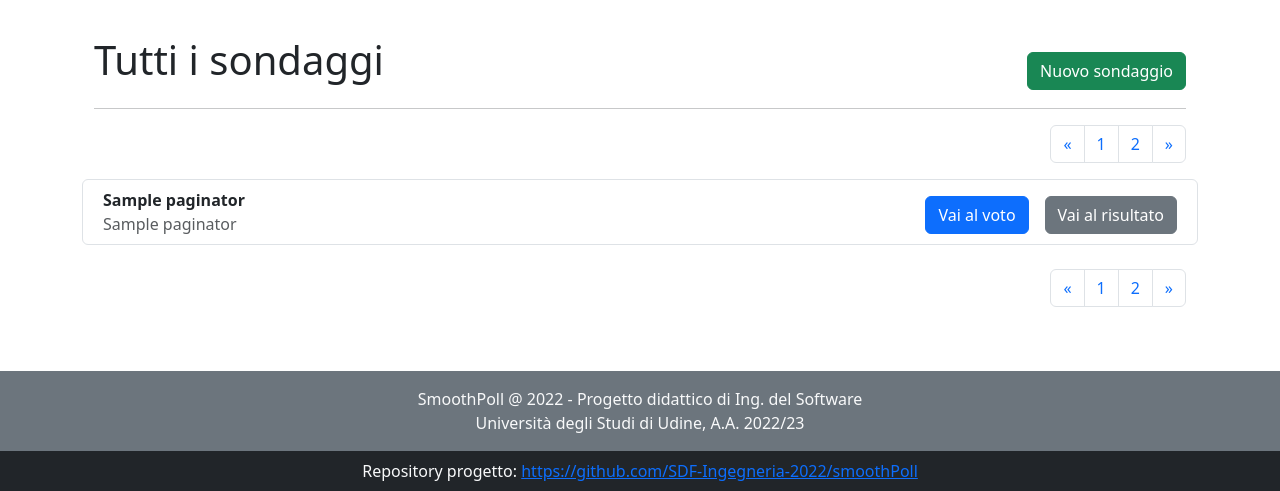
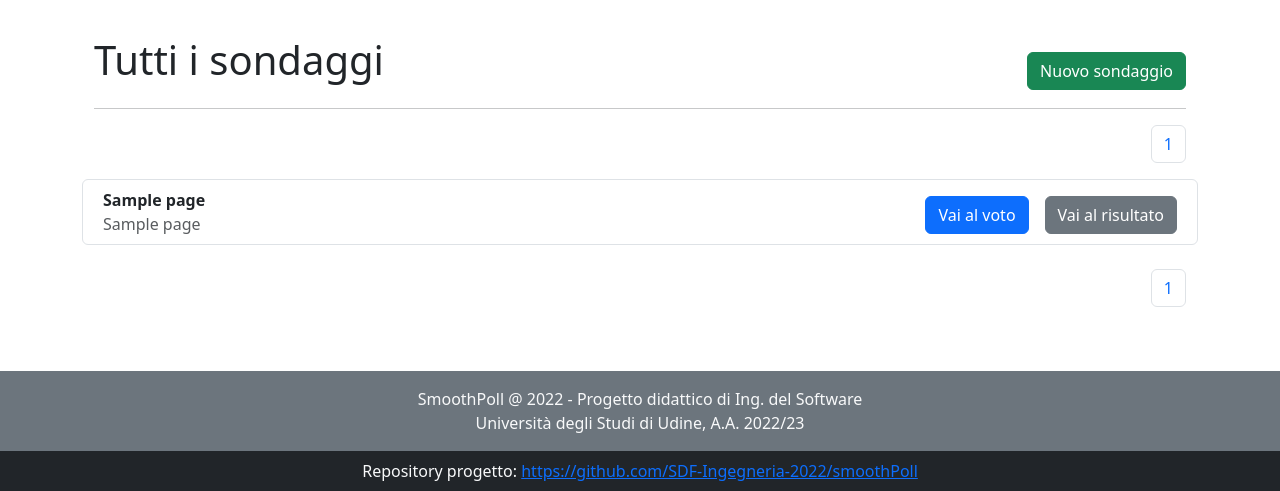
Before and after one commit to SDF-Ingegneria-2022/smoothPoll, a Django app: template polls/templates/polls/all_polls.html in a window 1280 px wide. Shown: the part 321-812 px from the top of the page. Run offline with Django 4.2, Linux system fonts and the light colour scheme; the template is opened without the code that fills it: most values are stand-ins (such as "Sample title", 1, 10 or a date in 2020); parts of the project's set-up code (start-up, migrations or seed data) failed here and were passed over; some libraries are stand-ins or nearby versions.

Commit message:
feat: added page nav logic

```diff
--- a/polls/templates/polls/all_polls.html
+++ b/polls/templates/polls/all_polls.html
@@ -24,18 +24,24 @@
         <div class="col-2">
             <nav aria-label="Page navigation example">
                 <ul class="pagination float-end mt-3">
+                    {% if page.has_previous %}
                         <li class="page-item">
-                    <a class="page-link" href="#" aria-label="Previous">
+                            <a class="page-link" href="{{page.number|add:-1}}" aria-label="Previous">
                                 <span aria-hidden="true">&laquo;</span>
                             </a>
                         </li>
-                    <li class="page-item"><a class="page-link " href="#">1</a></li>
-                    <li class="page-item"><a class="page-link" href="#">2</a></li>
+
+                    {% endif %}
+                        <li class="page-item"><a class="page-link " href="{{page.number}}">{{page.number}}</a></li>
+
+                    {% if page.has_next %}
                     <li class="page-item">
-                    <a class="page-link" href="#" aria-label="Next">
+
+                        <a class="page-link" href="{{page.number|add:1}}" aria-label="Next">
                             <span aria-hidden="true">&raquo;</span>
                         </a>
                     </li>
+                    {% endif %}
                 </ul>
             </nav>
         </div>
@@ -43,7 +49,7 @@
 
     {# Poll list#}
     <div class="list-group">
-        {% for poll in paginator.object_list %}
+        {% for poll in page.object_list %}
             <div class="d-grid">
             <div class="row p-2 rounded border mb-2">
                 <div class="col-6">
@@ -67,18 +73,24 @@
         <div class="col-4">
            <nav aria-label="Page navigation example">
                 <ul class="pagination float-end mt-3">
+                    {% if page.has_previous %}
                         <li class="page-item">
-                    <a class="page-link" href="#" aria-label="Previous">
+                            <a class="page-link" href="{{page.number|add:-1}}" aria-label="Previous">
                                 <span aria-hidden="true">&laquo;</span>
                             </a>
                         </li>
-                    <li class="page-item"><a class="page-link" href="#">1</a></li>
-                    <li class="page-item"><a class="page-link" href="#">2</a></li>
+
+                    {% endif %}
+                        <li class="page-item"><a class="page-link " href="{{page.number}}">{{page.number}}</a></li>
+
+                    {% if page.has_next %}
                     <li class="page-item">
-                    <a class="page-link" href="#" aria-label="Next">
+
+                        <a class="page-link" href="{{page.number|add:1}}" aria-label="Next">
                             <span aria-hidden="true">&raquo;</span>
                         </a>
                     </li>
+                    {% endif %}
                 </ul>
             </nav>
         </div>
--- a/polls/urls.py
+++ b/polls/urls.py
@@ -4,7 +4,7 @@ from . import views
 
 app_name = 'polls'
 urlpatterns = [
-    path('', views.all_polls, name='all_polls'),
+    path('<int:page>', views.all_polls, name='all_polls'),
     path('dummy/', views.dummy, name='dummy'),
     path('dummy/conferma-voto/', views.submit_vote, name='submit_vote'),
     path('dummy/risultati/', views.results, name='results'),
--- a/polls/views/dummy_view.py
+++ b/polls/views/dummy_view.py
@@ -118,11 +118,13 @@ def results(request: HttpRequest):
         )
 
 
-def all_polls(request: HttpRequest):
-    paginator: Paginator = PollService.get_paginated_polls
+def all_polls(request: HttpRequest, page: int):
+    paginator: Paginator = PollService.get_paginated_polls()
+
     return render(  request,
                     'polls/all_polls.html',
                     {'some_list': [x for x in range(5)],
                     'paginator': paginator,
+                    'page': paginator.page(page)
                     }
                 )
```
Also changed, not shown: polls/services/poll_service.py (line endings or trailing spaces). Lines whose indentation alone changed are shown as unchanged.
